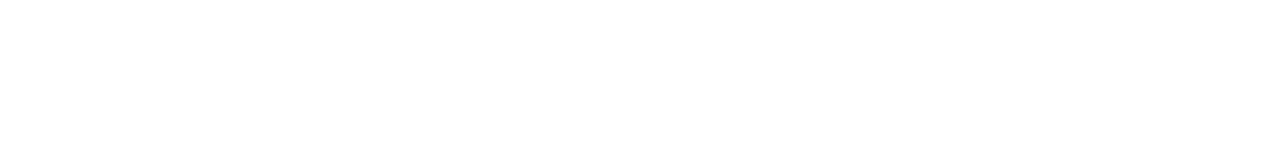
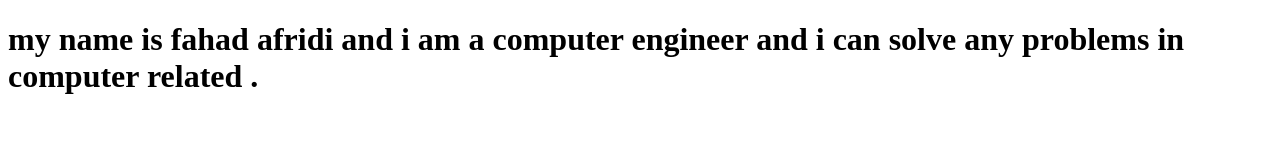
Before and after one commit to Fahad-af/git, a plain HTML site: page index.html in a window 1280 px wide. Drawn offline with Linux system fonts and the light colour scheme.

Commit message:
add item in this scope

```diff
--- a/index.html
+++ b/index.html
@@ -7,6 +7,7 @@
       <title>this my name </title>
 </head>
 <body>
+      <h1>my name is fahad afridi and i am a computer engineer and i can solve any problems in computer related .</h1>
 
 </body>
 </html>
```
